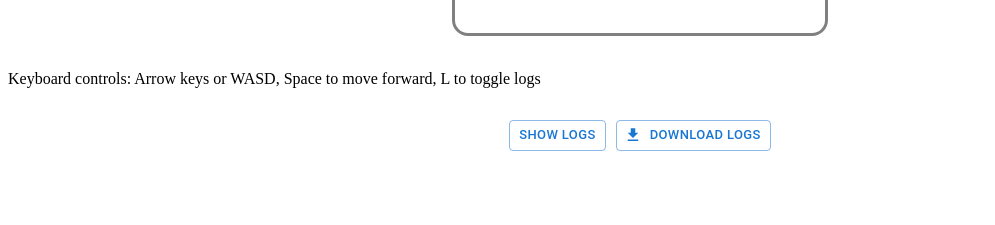
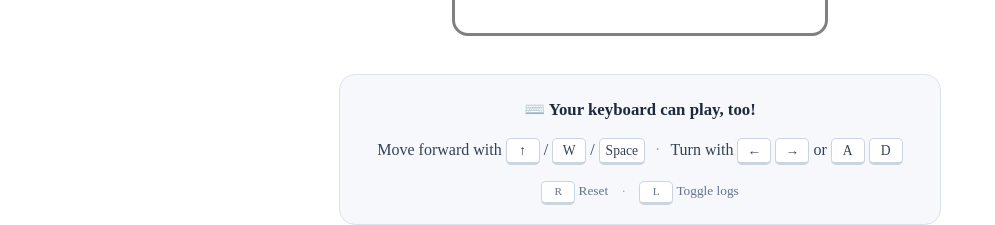
Before and after one commit to ayonious/explorer-bug, a React app: page / in a window 1280 px wide. Shown: the part 639-864 px from the top of the page, without its empty margins (0-995 px from the left). Before the commit the page ends 816 px from the top, so only its background shows below. Built offline with nearby package versions, Linux system fonts and the light colour scheme.

Commit message:
empty message

```diff
--- a/src/components/BoardResults/index.tsx
+++ b/src/components/BoardResults/index.tsx
@@ -5,9 +5,9 @@ import React from 'react';
 import {
   COL_LIMIT,
   robotPosToFlightStyle,
-  RobotState,
   ROW_LIMIT,
 } from '../../helpers/DirectionManager';
+import type { RobotState } from '../../helpers/DirectionManager';
 import { Cell, Grid, Row } from './styles';
 
 const inputToPlayerIcon = (
--- a/src/components/Dashboard/index.tsx
+++ b/src/components/Dashboard/index.tsx
@@ -1,6 +1,5 @@
 import * as React from 'react';
 import Button from '@mui/material/Button';
-import DownloadIcon from '@mui/icons-material/Download';
 import RestartAltIcon from '@mui/icons-material/RestartAlt';
 
 import {
@@ -8,17 +7,17 @@ import {
   getNewGrid,
   getNewScore,
   moveForward,
-  RobotState,
   ROW_LIMIT,
   turnLeft,
   turnRight,
 } from '../../helpers/DirectionManager';
+import type { RobotState } from '../../helpers/DirectionManager';
 import { gameLogger, LogType } from '../../helpers/Logger';
 import BoardResults from '../BoardResults';
 import Greeting from '../Greeting';
 import JoyPad from '../JoyPad';
 import ScoreCard from '../ScoreCard';
-import { MainDashboard } from './styles';
+import { KeyboardHint, MainDashboard } from './styles';
 import GithubCornerPart from './GitCorner';
 
 interface Props {}
@@ -54,7 +53,6 @@ export default class Dashboard extends React.Component<Props, State> {
     this.handleLeft = this.handleLeft.bind(this);
     this.handleRight = this.handleRight.bind(this);
     this.handleKeyDown = this.handleKeyDown.bind(this);
-    this.downloadLogs = this.downloadLogs.bind(this);
     this.toggleLogs = this.toggleLogs.bind(this);
     this.resetGame = this.resetGame.bind(this);
     this.startNextLevel = this.startNextLevel.bind(this);
@@ -116,10 +114,6 @@ export default class Dashboard extends React.Component<Props, State> {
 
   toggleLogs() {
     this.setState(prevState => ({ showLogs: !prevState.showLogs }));
-  }
-
-  downloadLogs() {
-    gameLogger.downloadLogs();
   }
 
   handleGo() {
@@ -313,29 +307,16 @@ export default class Dashboard extends React.Component<Props, State> {
           {' '}
           <br />{' '}
         </div>
-        <div className="keyboard-controls">
-          <p>Keyboard controls: Arrow keys or WASD, Space to move forward, L to toggle logs</p>
-        </div>
+        <KeyboardHint aria-label="Keyboard controls">
+          <strong>⌨️ Your keyboard can play, too!</strong>
+          <p>
+            Move forward with <kbd>↑</kbd> / <kbd>W</kbd> / <kbd>Space</kbd>
+            <span className="key-divider">·</span>
+            Turn with <kbd>←</kbd> <kbd>→</kbd> or <kbd>A</kbd> <kbd>D</kbd>
+          </p>
+          <small><kbd>R</kbd> Reset <span className="key-divider">·</span> <kbd>L</kbd> Toggle logs</small>
+        </KeyboardHint>
 
-        <div aria-label="Log controls" style={{ display: 'flex', justifyContent: 'center', flexWrap: 'wrap', gap: '10px', padding: '16px' }}>
-            <Button
-              variant="outlined"
-              size="small"
-              onClick={this.toggleLogs}
-              data-testid="toggle-logs-button"
-            >
-              {this.state.showLogs ? 'Hide Logs' : 'Show Logs'}
-            </Button>
-            <Button
-              variant="outlined"
-              size="small"
-              startIcon={<DownloadIcon />}
-              onClick={this.downloadLogs}
-              data-testid="download-logs-button"
-            >
-              Download Logs
-            </Button>
-        </div>
         {this.renderLogs()}
       </MainDashboard>
     );
--- a/src/components/Dashboard/styles.ts
+++ b/src/components/Dashboard/styles.ts
@@ -3,3 +3,52 @@ import styled from 'styled-components';
 export const MainDashboard = styled.div`
   height: 100vh;
 `;
+
+export const KeyboardHint = styled.aside`
+  max-width: 560px;
+  margin: 20px auto;
+  padding: 18px 20px;
+  border: 1px solid #dbe4ee;
+  border-radius: 16px;
+  background: #f6f8fc;
+  color: #334155;
+  text-align: center;
+  line-height: 2;
+
+  strong {
+    display: block;
+    font-size: 1.05rem;
+    color: #1e293b;
+  }
+
+  p {
+    margin: 8px 0;
+  }
+
+  kbd {
+    display: inline-block;
+    min-width: 20px;
+    padding: 0 6px;
+    border: 1px solid #cbd5e1;
+    border-bottom-width: 3px;
+    border-radius: 5px;
+    background: white;
+    font-family: inherit;
+    font-size: 0.85em;
+    line-height: 1.7;
+  }
+
+  small {
+    color: #64748b;
+  }
+
+  .key-divider {
+    margin: 0 10px;
+    color: #94a3b8;
+  }
+
+  @media (max-width: 600px) {
+    margin: 16px 12px;
+    padding: 14px;
+  }
+`;
--- a/src/helpers/Logger.ts
+++ b/src/helpers/Logger.ts
@@ -1,4 +1,4 @@
-import { RobotState } from './DirectionManager';
+import type { RobotState } from './DirectionManager';
 
 export enum LogType {
   MOVEMENT = 'MOVEMENT',
```
Also changed, not shown: 1 other file (tests, documents, lock files or other folders).
